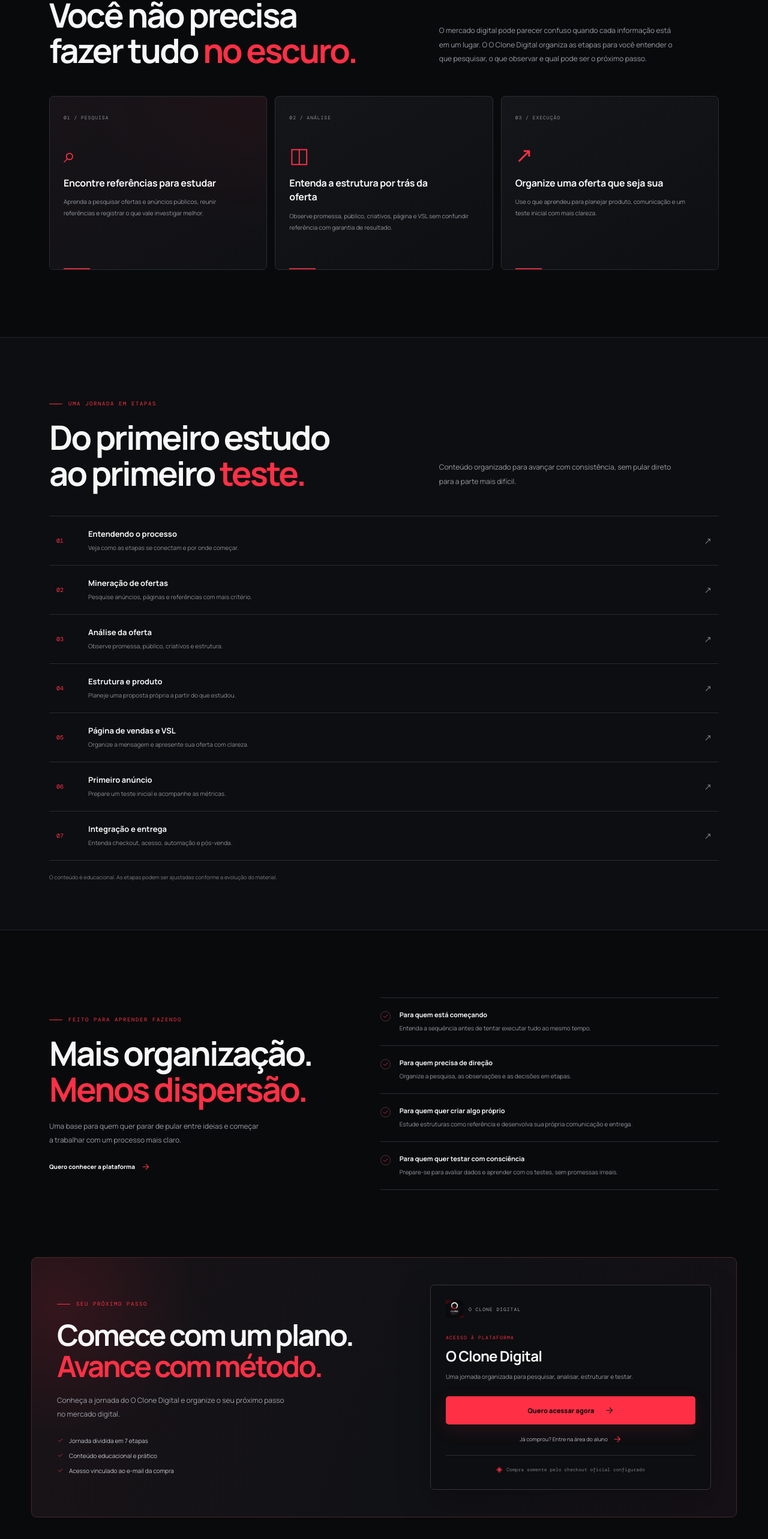
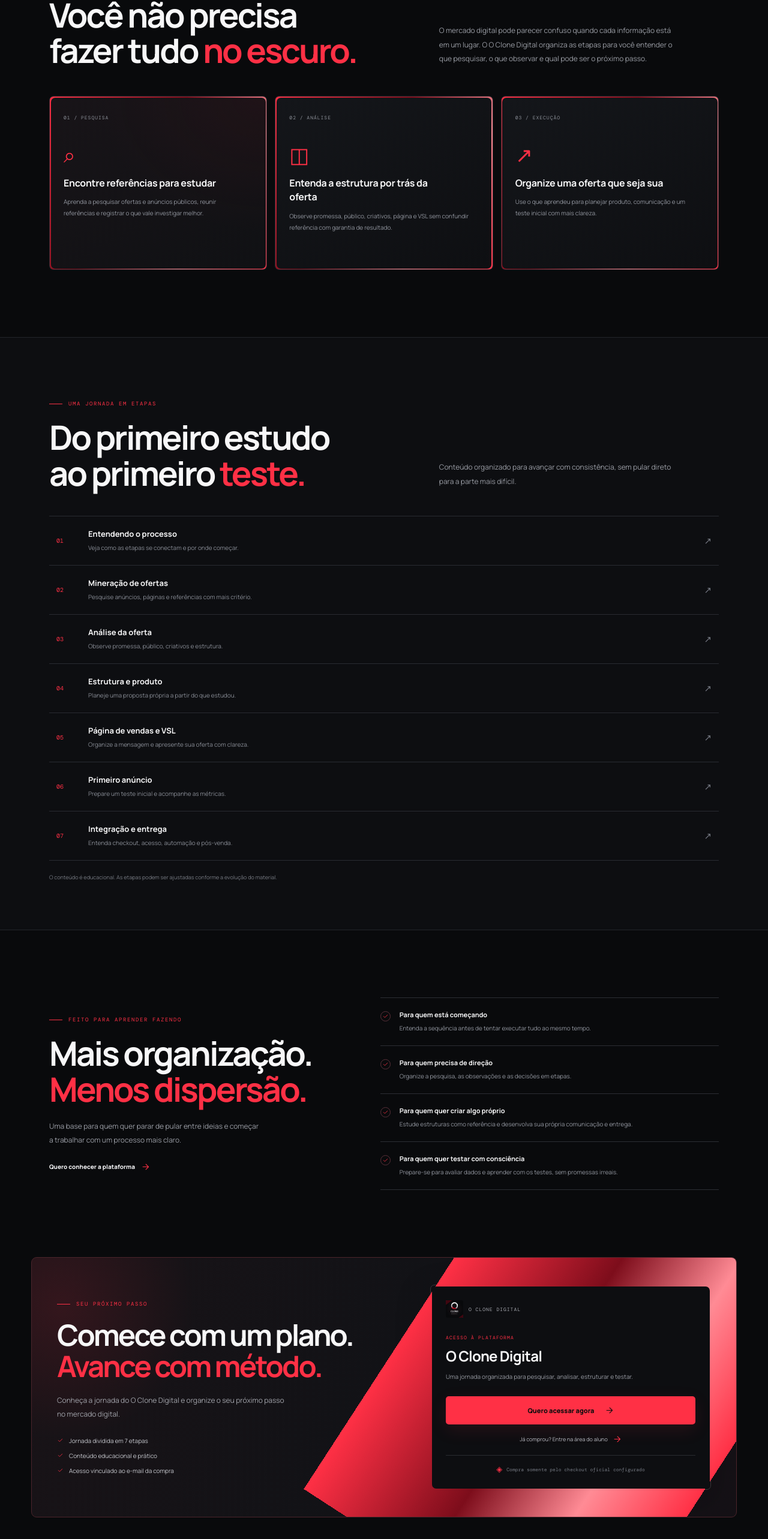
Before and after one commit to oLuiixz/o-clone-digital, a Next.js app: page / in a window 1280 px wide. Shown: the part 1367-3933 px from the top of the page at 60% size. Built offline with nearby package versions, Linux system fonts and the light colour scheme; no server answers.

Commit message:
Add animated red gradient borders to sales cards

```diff
--- a/app/globals.css
+++ b/app/globals.css
@@ -801,3 +801,14 @@ button, a {
 .sales-banner-caption b{font-weight:400;color:#4b4e55}
 @media(max-width:1000px){.sales-banner-showcase{grid-template-columns:.8fr 1.2fr;gap:25px}}
 @media(max-width:700px){.sales-banner-showcase{grid-template-columns:1fr;padding:10px 20px 48px;gap:22px}.sales-banner-copy h2{font-size:37px;letter-spacing:-2px}.sales-banner-copy>p{font-size:11px}.sales-banner-frame{padding:5px;border-radius:8px}.sales-banner-frame img{border-radius:4px}.sales-banner-caption{font-size:7px;padding:10px 5px 5px;letter-spacing:.6px}}
+
+/* Animated red border for key sales cards */
+.sales-method-card,.sales-offer-card{isolation:isolate}
+.sales-method-card::before,.sales-offer-card::before{content:"";position:absolute;z-index:0;pointer-events:none;width:165%;height:165%;left:50%;top:50%;transform:translate(-50%,-50%) rotate(0deg);transform-origin:center;background:linear-gradient(180deg,#ff3045 0%,#ff8b95 28%,#7d0d1b 58%,#ff3045 100%);animation:sales-card-border-spin 4.8s linear infinite}
+.sales-method-card::after,.sales-offer-card::after{content:"";position:absolute;z-index:0;pointer-events:none;inset:1.5px;border-radius:inherit;background:linear-gradient(150deg,#14161a,#0e0f12)}
+.sales-method-card-featured::after{background:radial-gradient(ellipse at 100% 0,#54131d2a,transparent 55%),linear-gradient(150deg,#181418,#101114)}
+.sales-offer-card::after{background:#0d0e11}
+.sales-method-card>* ,.sales-offer-card>*{position:relative;z-index:1}
+.sales-method-card:hover::before,.sales-offer-card:hover::before{animation-duration:2.8s}
+@keyframes sales-card-border-spin{from{transform:translate(-50%,-50%) rotate(0deg)}to{transform:translate(-50%,-50%) rotate(360deg)}}
+@media(prefers-reduced-motion:reduce){.sales-method-card::before,.sales-offer-card::before{animation:none;transform:translate(-50%,-50%) rotate(35deg)}}
```
